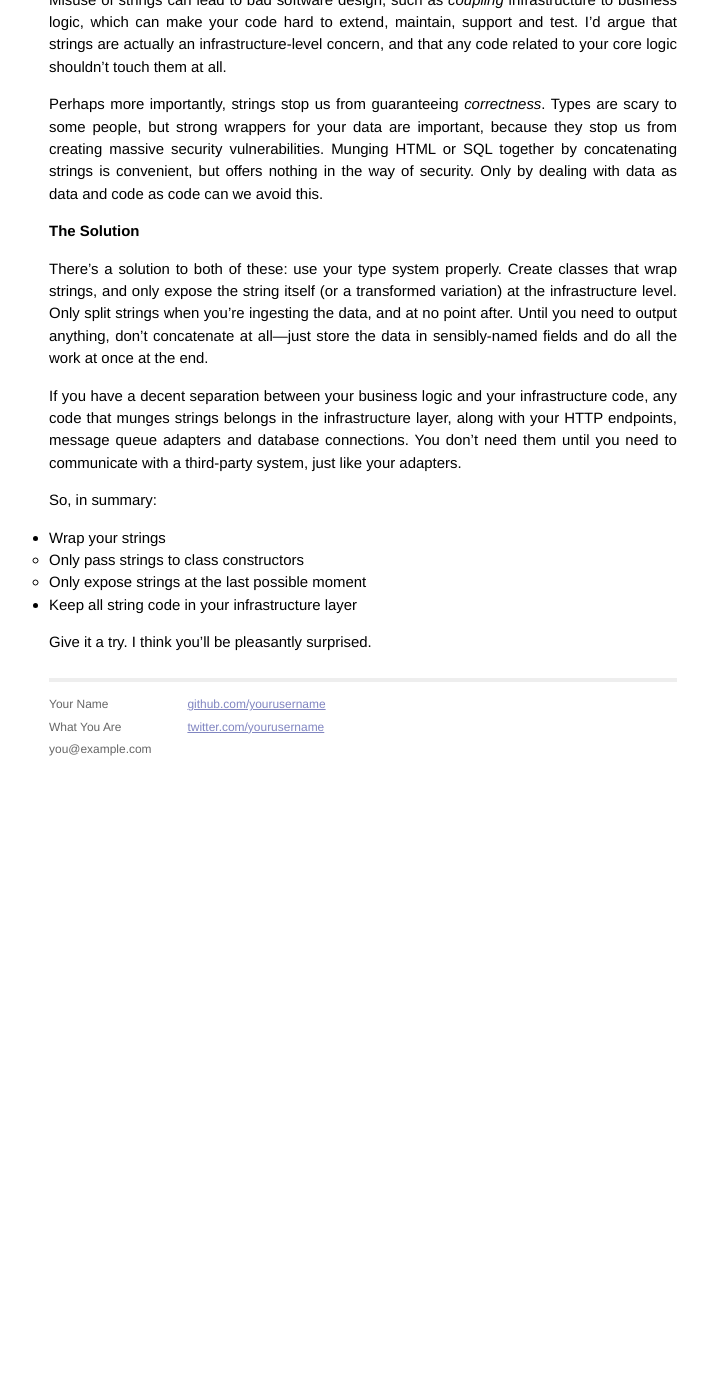
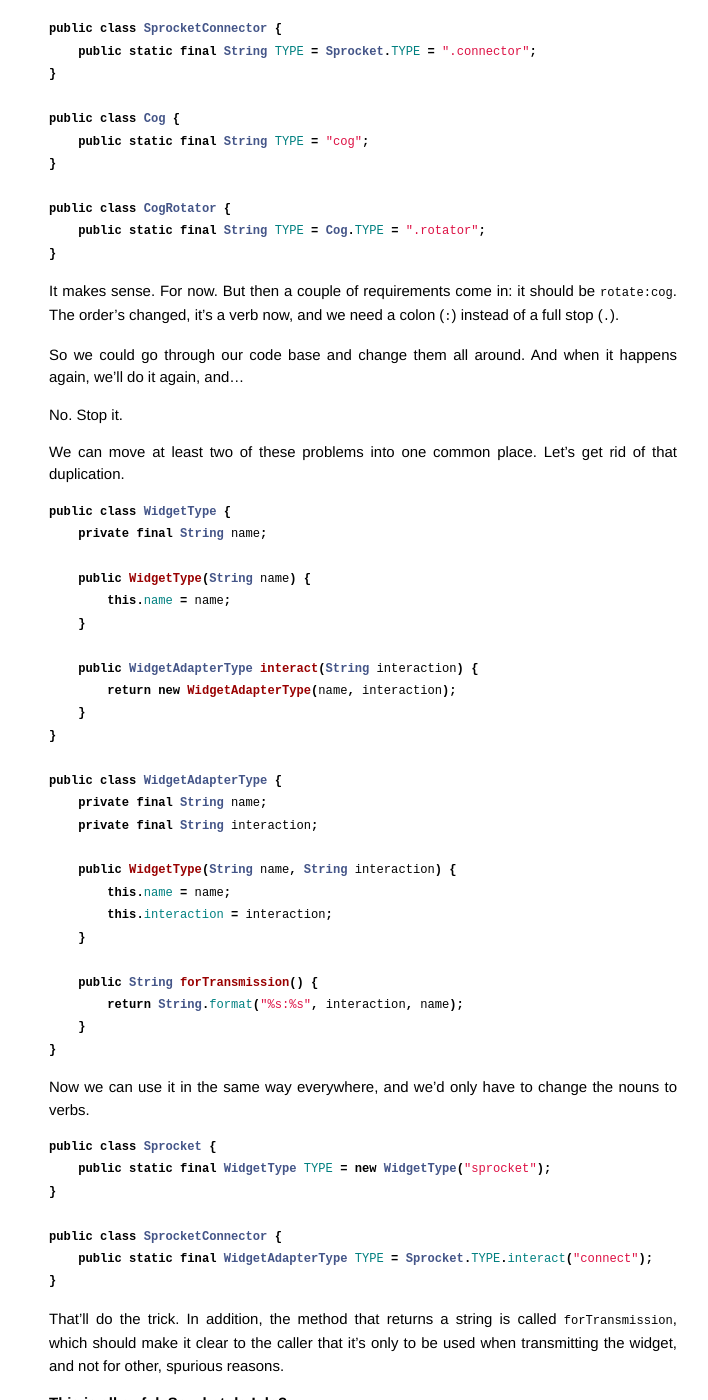
Before and after one commit to SamirTalwar/talks, a Jekyll site: the page built from index.md, in a window 1280 px wide and 1400 px high, scrolled down 9520 px. Shown: the whole window, without its empty margins (277-985 px from the left). Built offline with Jekyll 4.4.1, drawn with Linux system fonts in a browser that asks for light colours; Markdown is read by kramdown in place of the engine named in the settings; comment, search, counter and statistics services are not loaded; before the commit the page ends 10293 px from its top, so only the background shows below that; some of the changed text lies outside the part shown.

Commit message:
Case Study #6: Constants.

````diff
--- a/index.md
+++ b/index.md
@@ -450,7 +450,79 @@ w.innerHTML = TD.emoji.parse(t.nodeValue)
 
 Sure, we can escape when necessary and hope we've covered all the bases, but there's a better way: just don't do it. Setting the `textContent` field instead, and constructing elements using the provided functions rather than concatenating HTML together, avoids problems like this.
 
-## This is awful. So what do I do?
+### Constant Confusion
+
+How often do you see code like this?
+
+```java
+public class Sprocket {
+    public static final String TYPE = "sprocket";
+}
+
+public class SprocketConnector {
+    public static final String TYPE = Sprocket.TYPE = ".connector";
+}
+
+public class Cog {
+    public static final String TYPE = "cog";
+}
+
+public class CogRotator {
+    public static final String TYPE = Cog.TYPE = ".rotator";
+}
+```
+
+It makes sense. For now. But then a couple of requirements come in: it should be `rotate:cog`. The order's changed, it's a verb now, and we need a colon (`:`) instead of a full stop (`.`).
+
+So we could go through our code base and change them all around. And when it happens again, we'll do it again, and…
+
+No. Stop it.
+
+We can move at least two of these problems into one common place. Let's get rid of that duplication.
+
+```java
+public class WidgetType {
+    private final String name;
+
+    public WidgetType(String name) {
+        this.name = name;
+    }
+
+    public WidgetAdapterType interact(String interaction) {
+        return new WidgetAdapterType(name, interaction);
+    }
+}
+
+public class WidgetAdapterType {
+    private final String name;
+    private final String interaction;
+
+    public WidgetType(String name, String interaction) {
+        this.name = name;
+        this.interaction = interaction;
+    }
+
+    public String forTransmission() {
+        return String.format("%s:%s", interaction, name);
+    }
+}
+```
+
+Now we can use it in the same way everywhere, and we'd only have to change the nouns to verbs.
+
+```java
+public class Sprocket {
+    public static final WidgetType TYPE = new WidgetType("sprocket");
+}
+
+public class SprocketConnector {
+    public static final WidgetAdapterType TYPE = Sprocket.TYPE.interact("connect");
+}
+```
+
+That'll do the trick. In addition, the method that returns a string is called `forTransmission`, which should make it clear to the caller that it's only to be used when transmitting the widget, and not for other, spurious reasons.
+
+## This is all awful. So what do I do?
 
 Strings are the most powerful tool we have in our programming languages. Like all things powerful, they should be used responsibly.
 
@@ -462,15 +534,10 @@ Perhaps more importantly, strings stop us from guaranteeing *correctness*. Types
 
 ### The Solution
 
-There's a solution to both of these: use your type system properly. Create classes that wrap strings, and only expose the string itself (or a transformed variation) at the infrastructure level. Only split strings when you're ingesting the data, and at no point after. Until you need to output anything, don't concatenate at all—just store the data in sensibly-named fields and do all the work at once at the end.
+There's a solution to both of these: use your type system properly. Create classes that wrap strings, and only expose the string itself (or a transformed variation) at the infrastructure level. Only split strings when you're ingesting the data, and at no point after. Until you need to output anything, don't concatenate at all—just store the data in sensibly-named fields and do all the work at once at the end. This helps us re-use code, avoids mixing the business with the underlying technologies and enables us to use our object-oriented programming language as it was designed, by adding methods to objects as more behaviour is required.
 
 If you have a decent separation between your business logic and your infrastructure code, any code that munges strings belongs in the infrastructure layer, along with your HTTP endpoints, message queue adapters and database connections. You don't need them until you need to communicate with a third-party system, just like your adapters.
 
-So, in summary:
-
-  * Wrap your strings
-    * Only pass strings to class constructors
-    * Only expose strings at the last possible moment
-  * Keep all string code in your infrastructure layer
+So, in summary, wrap your strings. Wrap them as early as possible, and don't expose them until the last possible moment.
 
 Give it a try. I think you'll be pleasantly surprised.
````
